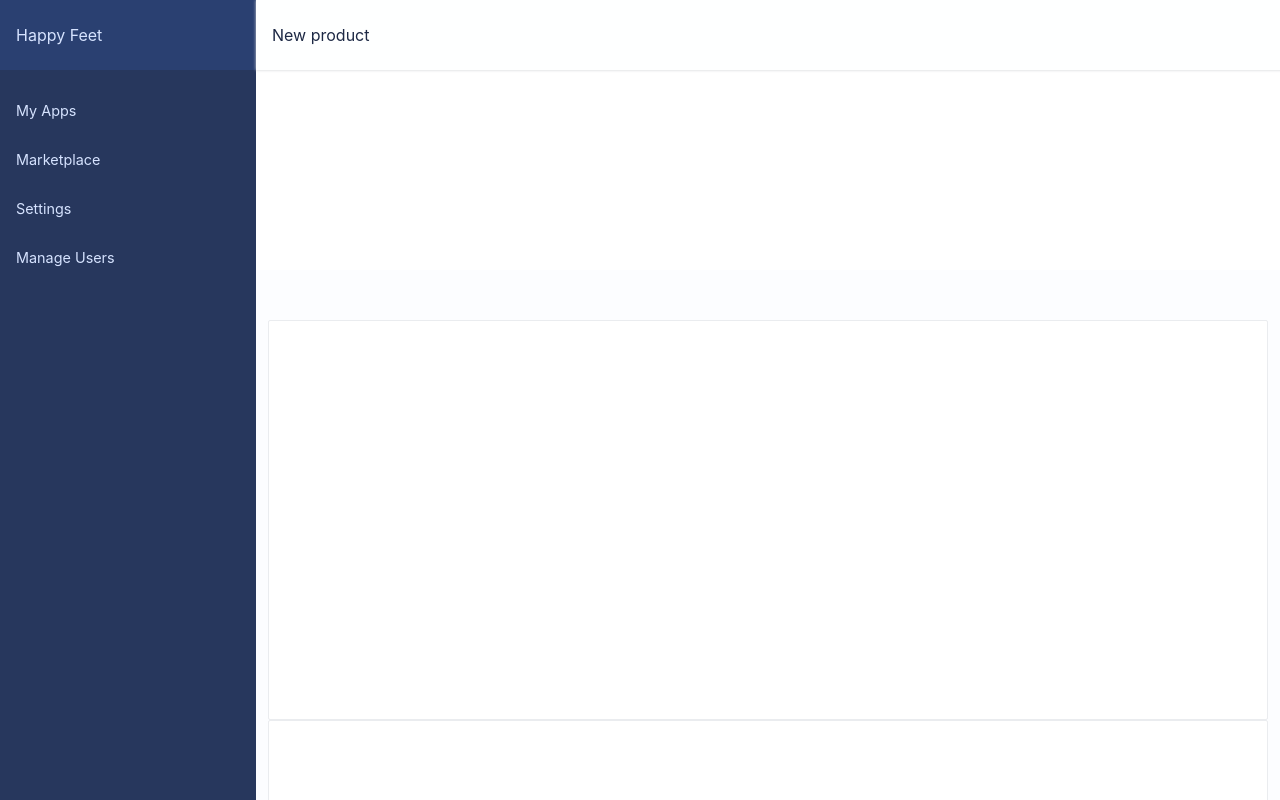
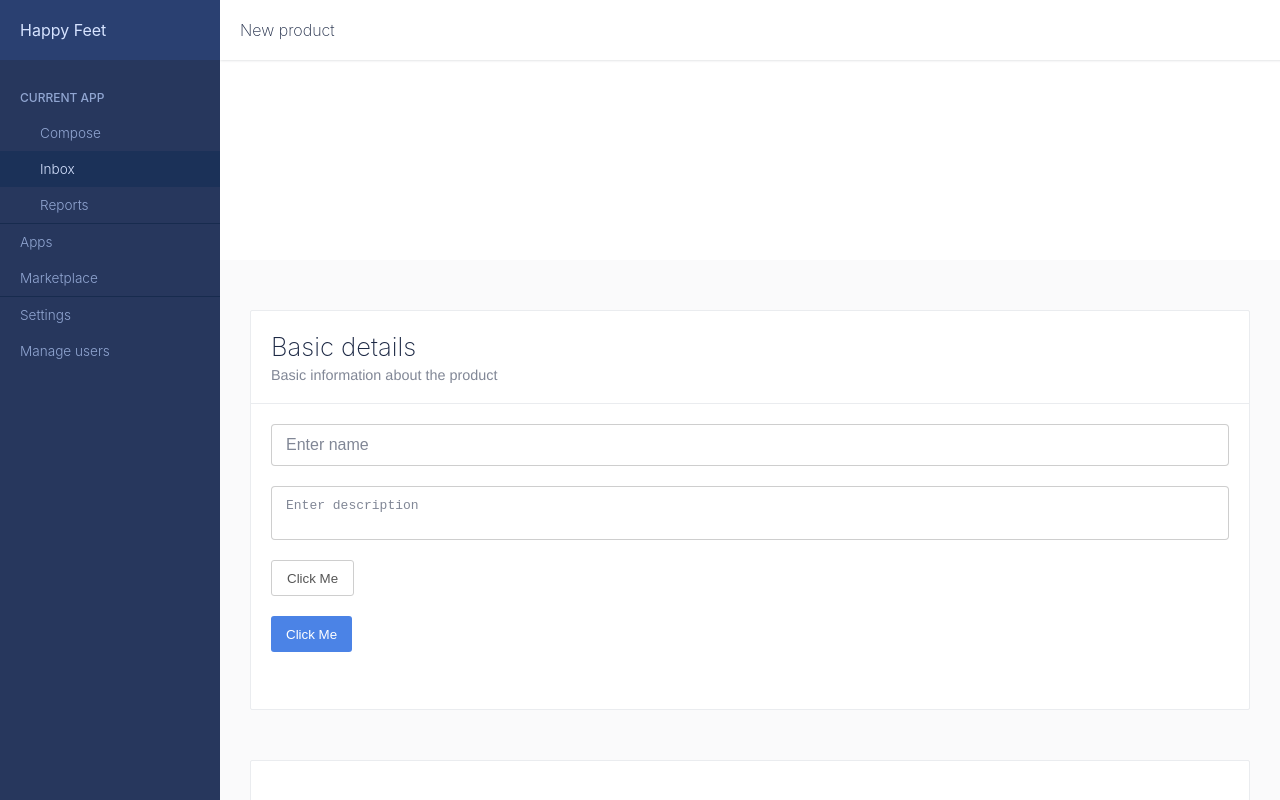
Before and after one commit to alphamanuscript/surix-ui-kit-vue, a Vue app: page / in a window 1280 px wide. Shown: the top 800 px of the page. Built offline with nearby package versions, Linux system fonts and the light colour scheme.

Commit message:
Improve drawer and add basic form elements

```diff
--- a/src/App.vue
+++ b/src/App.vue
@@ -6,30 +6,62 @@
           Happy Feet
         </div>
         <div class="drawer-content">
-          <ul class="drawer-nav">
-            <li>My Apps</li>
-            <li>Marketplace</li>
-            <li>Settings</li>
-            <li>Manage Users</li>
-          </ul>
+          <div class="nav-group">
+            <div class="nav-group-header">
+              Current App
+            </div>
+            <div class="nav-group-content">
+              <div class="nav-item">Compose</div>
+              <div class="nav-item active">Inbox</div>
+              <div class="nav-item">Reports</div>
+            </div>
+          </div>
+          <div class="separator"></div>
+          <div class="nav-item">Apps</div>
+          <div class="nav-item">Marketplace</div>
+          <div class="separator"></div>
+          <div class="nav-item">Settings</div>
+          <div class="nav-item">Manage users</div>
         </div>
       </div>
       <div class="main">
-        <div class="main-header">
+        <div class="main-header text-extra-thin">
           New product
         </div>
         <div class="page-content">
           <div class="banner">
 
           </div>
-          <div class="container margin-top-lg">
-            <div class="panel">
+          <div class="container mt-lg">
+            <div class="panel mb-lg">
+              <div class="panel-header">
+                <div class="panel-title">
+                  Basic details
+                </div>
+                <div class="panel-subtitle">
+                  Basic information about the product
+                </div>
+              </div>
+              <div class="panel-body">
+                <!-- <div>Label</div> -->
+                <div class="field-group">
+                  <input type="text" class="text-field" placeholder="Enter name" />
+                </div>
+                <div class="field-group">
+                  <textarea class="text-field" placeholder="Enter description"></textarea>
+                </div>
+                <div class="field-group">
+                  <button class="button">Click Me</button>
+                </div>
+                <div class="field-group">
+                  <button class="button fill">Click Me</button>
+                </div>
+              </div>
+            </div>
+            <div class="panel mb-lg">
 
             </div>
-            <div class="panel">
-
-            </div>
-            <div class="panel">
+            <div class="panel mb-lg">
 
             </div>
           </div>
@@ -51,21 +83,33 @@ export default class App extends Vue {}
 <style lang="scss">
 
 $font-family: -apple-system, BlinkMacSystemFont, 'Segoe UI', Roboto, Oxygen, Ubuntu, Cantarell, 'Open Sans', 'Helvetica Neue', sans-serif;
-$drawer-width: 256px;
-$header-height: 70px;
-$background-color: #fcfdff;
+$font-family-alt: 'Helvetica Neue', sans-serif;
+$drawer-width: 220px;
+$header-height: 60px;
+$background-color: #fafafb;
 $drawer-background-color: #27375D;
 $header-background-color: white;
 $border-color: #eaecef;
 $border-radius: 2px;
-$padding: 16px;
+$padding: 20px;
+
+$margin-y: 25px;
 
 $text-light: #D6E3FF;
 $text-color: #1D2945;
+$text-secondary: #818796;
 
 @mixin fill-viewport {
   min-width: 100vw;
   min-height: 100vh;
+}
+
+@mixin text-thin {
+  font-weight: 300;
+}
+
+@mixin text-extra-thin {
+  font-weight: 200;
 }
 
 * {
@@ -77,9 +121,20 @@ ul {
   padding: 0;
 }
 
-.margin-top-lg {
-  margin-top: 50px;
+.mt {
+  margin-top: $margin-y;
+  &-lg {
+    margin-top: $margin-y * 2;
+  }
 }
+
+.mb {
+  margin-bottom: $margin-y;
+  &-lg {
+    margin-bottom: $margin-y * 2;
+  }
+}
+
 
 html {
   @include fill-viewport();
@@ -98,6 +153,14 @@ body {
   height: 100vh;
 }
 
+.text-thin {
+  @include text-thin();
+}
+
+.text-extra-thin {
+  @include text-extra-thin;
+}
+
 .drawer-nav-layout {
   display: flex;
   flex-direction: row;
@@ -111,6 +174,7 @@ body {
     @media screen and (max-width: 500px) {
       display: none;
     }
+    z-index: 30;
   }
 
   .main {
@@ -134,7 +198,7 @@ body {
 }
 
 .main-header {
-  background-color: rgba($header-background-color, 0.7);
+  background-color: rgba($header-background-color, 0.95);
   height: $header-height;
   box-shadow: 0px 0px 3px #ced0d2;
   z-index: 20;
@@ -167,11 +231,39 @@ body {
   color: $text-light;
 }
 
-.drawer-nav {
-  li {
-    color: $text-light;
-    padding: $padding;
-    font-size: 0.9em;
+.drawer-content {
+  @include text-thin;
+  padding-top: $padding;
+  .nav-group-header {
+    text-transform: uppercase;
+    font-size: 0.75em;
+    color: #91a6d2;
+    padding: 10px $padding;
+    font-weight: 500;
+  }
+  .nav-item {
+    color: #91a6d2;
+    padding: 10px $padding;
+    font-size: 0.85em;
+
+    &.active {
+      color: $text-light;
+      background-color: #1b3158;
+    }
+
+    &:hover {
+      background-color: #1b3158;
+    }
+  }
+
+  .nav-group {
+    .nav-item {
+      padding-left: $padding * 2;
+    }
+  }
+
+  .separator {
+    border-bottom: 1px solid #172b4e;
   }
 }
 
@@ -188,6 +280,98 @@ body {
   border: 1px solid $border-color;
   border-radius: $border-radius;
   // box-shadow: 0px 0px 3px #ced0d2;
+
+  .panel-header {
+    padding: $padding;
+    border-bottom: 1px solid $border-color;
+
+    .panel-title {
+      font-size: 1.6em;
+      @include text-extra-thin;
+    }
+
+    .panel-subtitle {
+      margin-top: 5px;
+      font-size: 0.9em;
+      @include text-extra-thin;
+      font-family: $font-family-alt;
+      color: $text-secondary;
+    }
+  }
+
+  .panel-body {
+    padding: $padding;
+  }
+}
+
+.text-field {
+  padding: 12px 15px;
+  font-size: 1em;
+  border-radius: 4px;//$border-radius;
+  // border: 1px solid #cecece;
+  outline: none;
+  @include text-extra-thin();
+  width: 100%;
+  display: block;
+  border: 0;
+  box-shadow: 0px 0px 0px 1px #cecece inset;
+
+  &:focus {
+    // border-color: #85a7ef;
+    // box-shadow: 0 0 0 2px rgba(81, 203, 238, 1) inset;
+    border: 0;
+    box-shadow: 0 0 0 2px #85a7ef inset;
+  }
+
+  resize: none;
+  &.resizable {
+    resize: vertical;
+  }
+
+  &::placeholder {
+    color: $text-secondary;
+  }
+}
+
+.button {
+  $btn-bgd: #cecece;
+  $btn-color: #555;
+  // padding: 8px 15px;
+  height: 36px;
+  padding: {
+    left: 15px;
+    right: 15px;
+  }
+  border: 1px solid $btn-bgd;
+  outline: none;
+  border-radius: 3px;
+  color: $btn-color;
+  background: white;
+
+  &:hover, &:active {
+    color: #85a7ef;
+    border: 1px solid #85a7ef;
+
+  }
+
+  &:active {
+    box-shadow: 0 0 0 2px #b2c6f1;
+  }
+
+  &.fill {
+    color: white;
+    background-color: #4b83e6;
+    border: none;
+
+    &:hover, &:active {
+      background-color: #3d68b5;
+      // box-shadow: none;
+    }
+  }
+}
+
+.field-group {
+  margin-bottom: $padding;
 }
 
 .banner {
```
